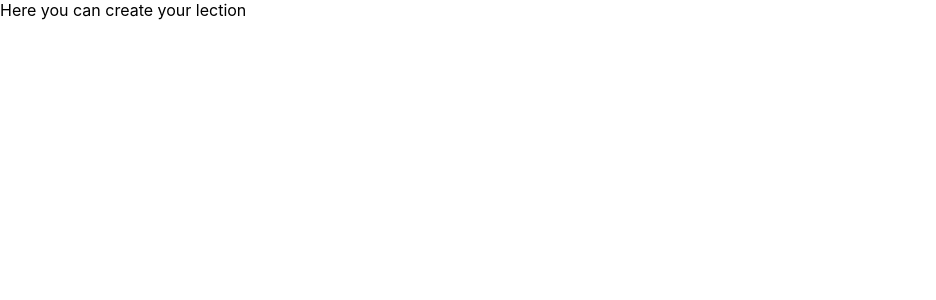
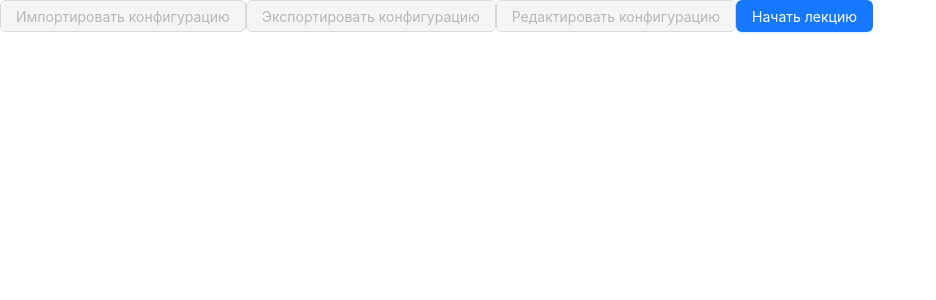
Before and after one commit to farid03/FastFeedback, a React (Create React App) app in the folder frontend/: page /create-lection in a window 1280 px wide. Shown: the top 300 px of the page, without its empty margins (0-936 px from the left). Built offline with nearby package versions, Linux system fonts and the light colour scheme.

Commit message:
Added antd and began synching pages with routing

```diff
--- a/frontend/eslint.config.mjs
+++ b/frontend/eslint.config.mjs
@@ -13,4 +13,7 @@ export default [
   ...tseslint.configs.recommended,
   ...fixupConfigRules(pluginReactConfig),
   eslintPluginPrettierRecommended,
+  {
+    ignores: ["!src/**"],
+  },
 ];
--- a/frontend/package.json
+++ b/frontend/package.json
@@ -6,6 +6,7 @@
     "@types/node": "^16.18.119",
     "@types/react": "^18.3.12",
     "@types/react-dom": "^18.3.1",
+    "antd": "^5.21.6",
     "react": "^18.3.1",
     "react-dom": "^18.3.1",
     "react-router-dom": "^6.27.0",
--- /dev/null
+++ b/frontend/src/components/create_lection/create_lection.tsx
@@ -0,0 +1,30 @@
+import { Button } from "antd";
+import React from "react";
+import { useNavigate } from "react-router-dom";
+
+const getLectionId = async () => {
+  return new Promise((resolve) => {
+    setTimeout(() => resolve(10), 1000);
+  });
+};
+
+export const CreateLection = () => {
+  const navigate = useNavigate();
+  return (
+    <div>
+      <Button disabled>Импортировать конфигурацию</Button>
+      <Button disabled>Экспортировать конфигурацию</Button>
+      <Button disabled>Редактировать конфигурацию</Button>
+      <Button
+        onClick={async () => {
+          const lectionId = await getLectionId();
+
+          navigate(`/lection/teacher/${lectionId}`);
+        }}
+        type="primary"
+      >
+        Начать лекцию
+      </Button>
+    </div>
+  );
+};
--- a/frontend/src/components/role_dispatch/role_dispatch.tsx
+++ b/frontend/src/components/role_dispatch/role_dispatch.tsx
@@ -1,15 +1,20 @@
+import React from "react";
 import { Link } from "react-router-dom";
-import React from "react";
+import { Button } from "antd";
+
+import "./role_dispatch.css";
 
 function RoleDispatch() {
   return (
     <div className="roleDispatchPage">
       <header className="pageHeader">Выберите роль</header>
       <Link to="/lection/connect">
-        <button className="roleDispatchBtn"> Студент </button>
+        <Button type="primary" className="roleDispatchBtn">
+          Студент
+        </Button>
       </Link>
       <Link to="/create-lection">
-        <button className="roleDispatchBtn"> Преподаватель</button>
+        <Button className="roleDispatchButton">Преподаватель</Button>
       </Link>
     </div>
   );
--- a/frontend/src/components/student_connect/student_connect.tsx
+++ b/frontend/src/components/student_connect/student_connect.tsx
@@ -1,16 +1,20 @@
-import React from "react";
+import { Button, InputNumber } from "antd";
+import React, { useState } from "react";
 
 import { Link } from "react-router-dom";
 
 function StudentConnect() {
+  const [lectionId, setLectionId] = useState<number | null>();
   return (
     <div className="studentConnectPage">
-      <form>
-        <input type="text" title="ID Лекции"></input>
-        <Link to={`/lection/student/1`}>
-          <input type="submit" value="Подключиться"></input>
-        </Link>
-      </form>
+      <InputNumber
+        placeholder="Введите ID Лекции"
+        value={lectionId}
+        onChange={(value) => setLectionId(value)}
+      />
+      <Link to={`/lection/student/${lectionId}`}>
+        <Button disabled={!lectionId}>Подключиться</Button>
+      </Link>
     </div>
   );
 }
--- a/frontend/src/components/student_main/student_main.tsx
+++ b/frontend/src/components/student_main/student_main.tsx
@@ -3,8 +3,8 @@ import StudentIndicator from "../student_indicator/student_indicator";
 import "./student_main.css";
 
 function StudentMain() {
-  const [vibe, setVibe] = useState(1);
-  const [pon, setPon] = useState(1);
+  const [vibe, setVibe] = useState<number>(1);
+  const [pon, setPon] = useState<number>(1);
   return (
     <div className="studentMainPage">
       <div className="indicatorsContainer">
--- a/frontend/src/index.tsx
+++ b/frontend/src/index.tsx
@@ -9,6 +9,7 @@ import {
 import StudentConnect from "./components/student_connect/student_connect";
 import RoleDispatch from "./components/role_dispatch/role_dispatch";
 import StudentMain from "./components/student_main/student_main";
+import { CreateLection } from "./components/create_lection/create_lection";
 
 const root = ReactDOM.createRoot(
   document.getElementById("root") as HTMLElement,
@@ -22,7 +23,7 @@ const router = createBrowserRouter([
   },
   {
     path: "/create-lection",
-    element: <div>Here you can create your lection</div>,
+    element: <CreateLection />,
   },
   {
     path: "/lection/teacher/:lectionId",
```
Also changed, not shown: 1 other file (tests, documents, lock files or other folders).
